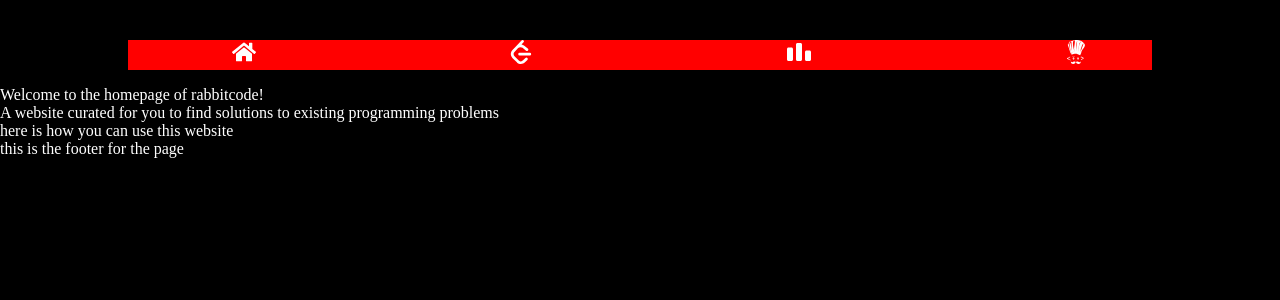
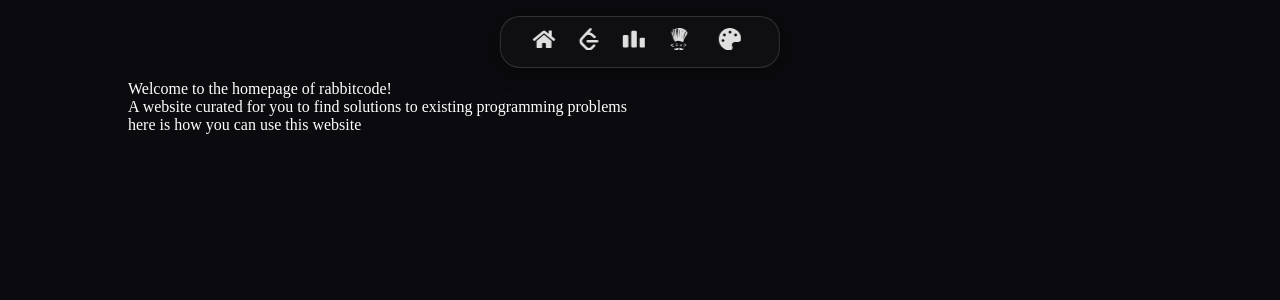
Before and after one commit to JayArindamMaity/bluetwig, a React (Vite) app in the folder frontend/: page / in a window 1280 px wide. Shown: the top 300 px of the page. Built offline with nearby package versions, Linux system fonts and the light colour scheme.

Commit message:
changes and improvements to the navbar

```diff
--- a/frontend/src/App.css
+++ b/frontend/src/App.css
@@ -1,4 +1,50 @@
 body {
-    background-color: black;
-    color: white;
+    margin: 0;
+    padding: 0;
 }
+
+/* Default dark */
+:root {
+    --navbar-icon-color: #ccc;
+    --accent-color: #00aaff;
+    background-color: #0d0d0d;
+    color: #fff;
+}
+
+/* Blue Dark Theme */
+[data-theme="blue-dark"] {
+    --navbar-icon-color: #e0e0e0;
+    --accent-color: #00aaff;
+    background-color: #0b0b0f;
+}
+
+/* Green Dark Theme */
+[data-theme="green-dark"] {
+    --navbar-icon-color: #e0ffe0;
+    --accent-color: #00ff99;
+    background-color: #0a120f;
+}
+
+/* Purple Dark Theme */
+[data-theme="purple-dark"] {
+    --navbar-icon-color: #f0e0ff;
+    --accent-color: #b26bff;
+    background-color: #100918;
+}
+
+/* Red Dark Theme */
+[data-theme="red-dark"] {
+    --navbar-icon-color: #ffe0e0;
+    --accent-color: #ff4f4f;
+    background-color: #150808;
+}
+
+* {
+    transition: background-color 0.3s ease, color 0.3s ease, border-color 0.3s ease;
+}
+
+.main-content {
+    margin-top: 10vh;
+    margin-left: 10vw;
+    margin-right: 10vw;
+}
--- a/frontend/src/App.tsx
+++ b/frontend/src/App.tsx
@@ -1,11 +1,11 @@
 import "./App.css";
 import Home from "./pages/home/home";
 import Navbar from "./components/navbar/navbar";
-import Footer from "./components/footer/footer";
+// import Footer from "./components/footer/footer";
 import { HashRouter as Router, Routes, Route } from "react-router-dom";
 
+function App() {
 
-function App() {
   return (
     <Router>
       <div className="page-container">
@@ -17,7 +17,7 @@ function App() {
           </Routes>
         </div>
 
-        <Footer />
+        {/* <Footer /> */}
       </div>
     </Router>
   );
--- a/frontend/src/components/navbar/navbar.css
+++ b/frontend/src/components/navbar/navbar.css
@@ -1,20 +1,114 @@
-.nav-main   {
-    background-color: red;
-    margin-left: 10vw;
-    margin-right: 10vw;
-    margin-top: 5vh;
+.nav-main {
+    position: fixed;
+    top: 1rem;
+    left: 50%;
+    transform: translateX(-50%);
+    z-index: 999;
+    backdrop-filter: blur(15px);
+    background: rgba(20, 20, 20, 0.55);
+    border: 1px solid rgba(255, 255, 255, 0.15);
+    border-radius: 20px;
+    box-shadow: 0 4px 20px rgba(0, 0, 0, 0.4);
+    padding: 0.6rem 1.2rem;
+    display: flex;
+    justify-content: center;
+    align-items: center;
+    transition: background 0.3s ease, transform 0.3s ease;
+    width: fit-content;
+    min-width: 240px;
 }
 
-.nav-lst {
-    margin-left: 5vw;
-    margin-right: 5vw;
+/* Nav items centered */
+.nav-list {
+    display: flex;
     list-style: none;
-    display: flex;
-    justify-content: space-between;
+    gap: 1.4rem;
+    margin: 0;
+    padding: 0;
     align-items: center;
 }
 
-a {
-    color: white;
-    font-size: x-large;
+.nav-list li a {
+    font-size: 1.4rem;
+    color: var(--navbar-icon-color);
+    text-decoration: none;
+    transition: transform 0.2s ease, color 0.2s ease;
 }
+
+.nav-list li a:hover {
+    color: var(--accent-color);
+    transform: scale(1.2);
+}
+
+/* Theme Button inside nav */
+.theme-toggle {
+    position: relative;
+}
+
+.theme-btn {
+    background: none;
+    border: none;
+    cursor: pointer;
+    color: var(--navbar-icon-color);
+    font-size: 1.4rem;
+    transition: transform 0.2s ease, color 0.2s ease;
+}
+
+.theme-btn:hover {
+    transform: rotate(20deg);
+    color: var(--accent-color);
+}
+
+/* Dropdown styling */
+.theme-dropdown {
+    position: absolute;
+    top: 2.2rem;
+    left: 50%;
+    transform: translateX(-50%);
+    background: rgba(30, 30, 30, 0.85);
+    backdrop-filter: blur(8px);
+    border: 1px solid rgba(255, 255, 255, 0.1);
+    border-radius: 10px;
+    padding: 0.4rem 0.6rem;
+    display: flex;
+    gap: 0.5rem;
+    box-shadow: 0 2px 10px rgba(0, 0, 0, 0.5);
+    animation: fadeIn 0.2s ease;
+}
+
+.theme-swatch {
+    width: 22px;
+    height: 22px;
+    border-radius: 50%;
+    cursor: pointer;
+    border: 2px solid transparent;
+    transition: transform 0.2s ease, border-color 0.2s ease;
+}
+
+.theme-swatch:hover {
+    transform: scale(1.1);
+}
+
+.theme-swatch.active {
+    border-color: var(--accent-color);
+}
+
+@keyframes fadeIn {
+    from { opacity: 0; transform: translateY(-5px); }
+    to { opacity: 1; transform: translateY(0); }
+}
+
+/* Mobile */
+@media (max-width: 600px) {
+    .nav-main {
+        top: 0.6rem;
+        padding: 0.5rem 1rem;
+        border-radius: 15px;
+    }
+    .nav-list {
+        gap: 1rem;
+    }
+    .nav-list li a {
+        font-size: 1.2rem;
+    }
+}
--- a/frontend/src/components/navbar/navbar.tsx
+++ b/frontend/src/components/navbar/navbar.tsx
@@ -1,20 +1,59 @@
-import './navbar.css'
-import { SiLeetcode,SiCodeforces,SiCodechef } from "react-icons/si";
+import { useState, useEffect } from "react";
+import "./navbar.css";
+import { SiLeetcode, SiCodeforces, SiCodechef } from "react-icons/si";
 import { FaHome } from "react-icons/fa";
+import { FaPalette } from "react-icons/fa";
 
-export default function Navbar () {
-    return (
-        <>
-            <div className='nav-main'>
-                <div className='nav-ele'>
-                    <ul className='nav-lst'>
-                        <li><a href="#"> <FaHome /> </a></li>
-                        <li><a href="#"> <SiLeetcode/> </a></li>
-                        <li><a href="#"> <SiCodeforces/> </a></li>
-                        <li><a href="#"> <SiCodechef/> </a></li>
-                    </ul>
-                </div>
+export default function Navbar() {
+  const [theme, setTheme] = useState("blue-dark");
+  const [dropdownOpen, setDropdownOpen] = useState(false);
+
+  useEffect(() => {
+    document.documentElement.dataset.theme = theme;
+  }, [theme]);
+
+  const themes = [
+    { name: "blue-dark", color: "#00aaff" },
+    { name: "green-dark", color: "#00ff99" },
+    { name: "purple-dark", color: "#b26bff" },
+    { name: "red-dark", color: "#ff4f4f" },
+  ];
+
+  return (
+    <nav className="nav-main">
+      <ul className="nav-list">
+        <li><a href="#"><FaHome /></a></li>
+        <li><a href="#"><SiLeetcode /></a></li>
+        <li><a href="#"><SiCodeforces /></a></li>
+        <li><a href="#"><SiCodechef /></a></li>
+
+        <li className="theme-toggle">
+          <button
+            className="theme-btn"
+            onClick={() => setDropdownOpen(!dropdownOpen)}
+          >
+            <FaPalette />
+          </button>
+
+          {dropdownOpen && (
+            <div className="theme-dropdown">
+              {themes.map((t) => (
+                <div
+                  key={t.name}
+                  className={`theme-swatch ${
+                    theme === t.name ? "active" : ""
+                  }`}
+                  style={{ backgroundColor: t.color }}
+                  onClick={() => {
+                    setTheme(t.name);
+                    setDropdownOpen(false);
+                  }}
+                ></div>
+              ))}
             </div>
-        </>
-    )
+          )}
+        </li>
+      </ul>
+    </nav>
+  );
 }
```
